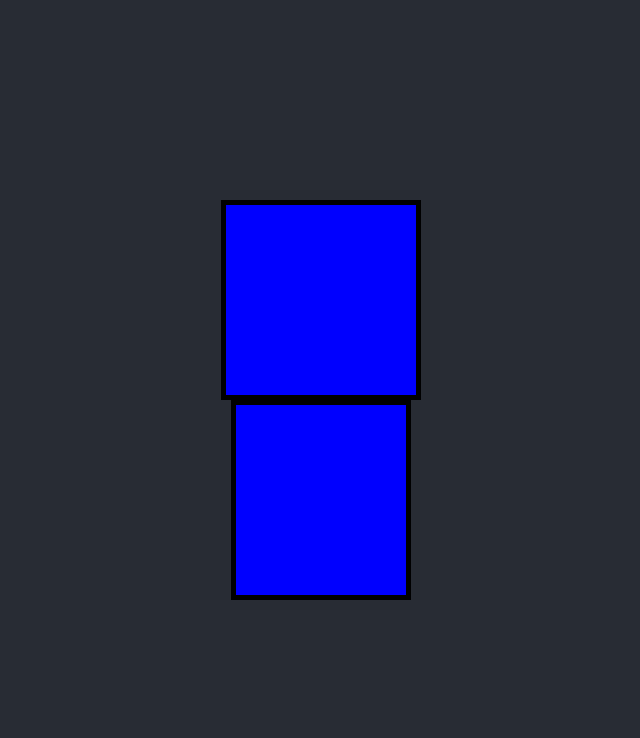
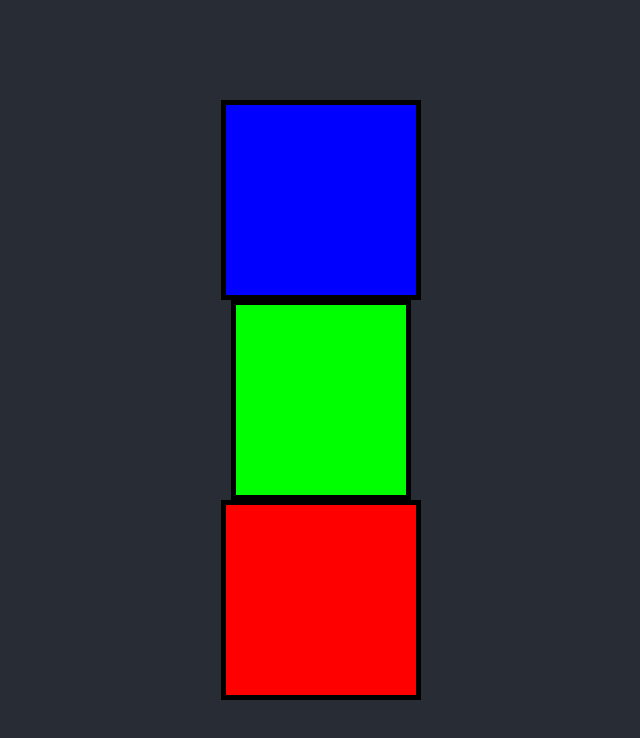
Before and after one commit to MatsVanderElst/art-generator, a React (Create React App) app: page / in a window 1280 px wide. Shown: the top 738 px of the page, without its empty margins (319-959 px from the left). Built offline with nearby package versions, Linux system fonts and the light colour scheme.

Commit message:
added more parameters to SVGrect

```diff
--- a/src/App.js
+++ b/src/App.js
@@ -1,10 +1,10 @@
 import logo from './logo.svg';
 import './App.css';
 
-const SVGComponent = ({width = 200}) => {
+const SVGComponent = ({width = 200, height = 200, fill = "rgb(0,0,255)", stroke = "rgb(0,0,0)", strokeWidth = 10 }) => {
   return (
-    <svg width={width} height="200">
-      <rect width={width} height="200" style={{fill:"rgb(0,0,255)",stroke:"rgb(0,0,0)",strokeWidth:"10"}} />
+    <svg width={width} height={height}>
+      <rect width={width} height={height} style={{fill:fill,stroke:stroke,strokeWidth:strokeWidth}} />
     </svg>
     );
 }
@@ -14,8 +14,8 @@ function App() {
     <div className="App">
       <header className="App-header">
         <SVGComponent/>
-        <SVGComponent width={180} />
-
+        <SVGComponent width={180}  fill="rgb(0,255,0)"/>
+        <SVGComponent width={200}  fill="rgb(255,0,0)"/>
       </header>
     </div>
   );
```
